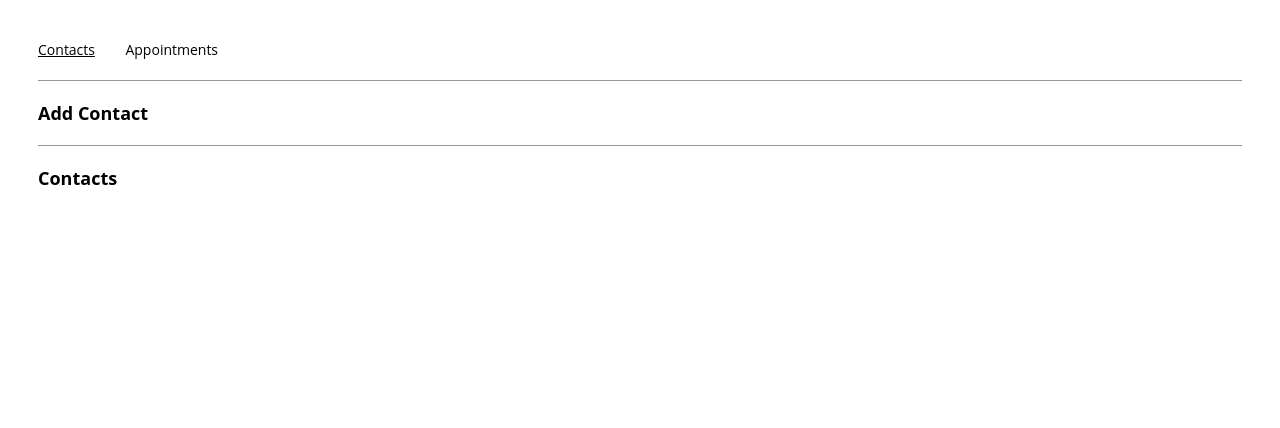
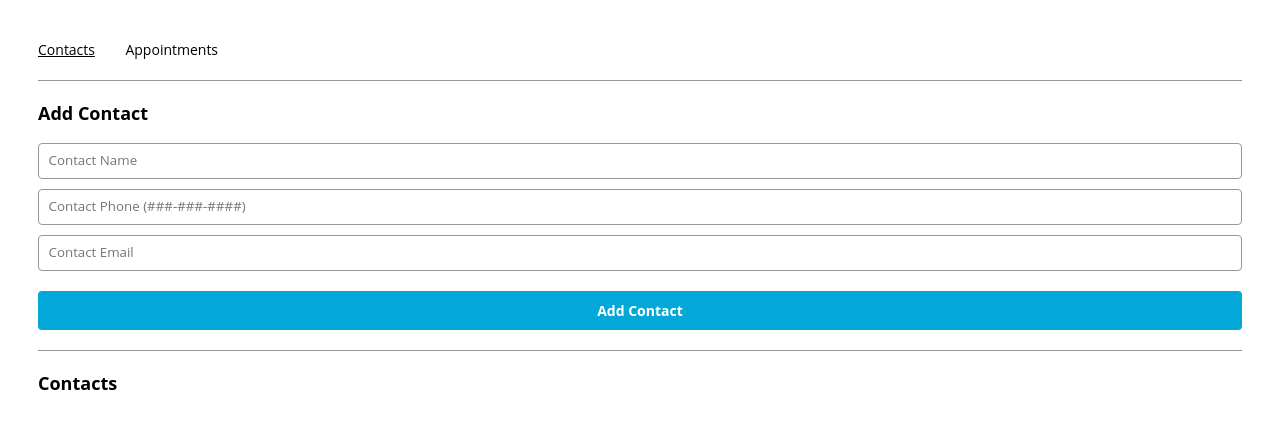
Before and after one commit to chloeharris1/appointment-planner, a React (Create React App) app: page /contacts in a window 1280 px wide. Shown: the top 428 px of the page. Built offline with nearby package versions, Linux system fonts and the light colour scheme.

Commit message:
Fourth task, Contact Form complete

```diff
--- a/src/components/contactForm/ContactForm.js
+++ b/src/components/contactForm/ContactForm.js
@@ -10,6 +10,50 @@ export const ContactForm = ({
   handleSubmit
 }) => {
   return (
-    ContactForm
+    /* Passing callback function via props
+       for handling the form submission*/
+    <form onSubmit={handleSubmit}>
+      <label>
+        <input
+        type='text'
+        name='name'
+        /* Value attribute set to the
+           associated variable via props */
+        value={name}
+        /* onChange set to a callback function that
+           passes e.target.value to the associated
+           setter function from props */
+        onChange={(e) => setName(e.target.value)}
+        placeholder='Contact Name'
+        required
+        />
+      </label>
+      <br />
+      <label>
+        <input
+        type='tel'
+        name='phone'
+        value={phone}
+        onChange={(e) => setPhone(e.target.value)}
+        placeholder='Contact Phone (###-###-####)'
+        required
+        // Regex for US phone numbers
+        pattern='[1-9][0-9]{2}-[1-9][0-9]{2}-[0-9]{4}'
+        />
+      </label>
+      <br />
+      <label>
+        <input
+        type='email'
+        name='email'
+        value={email}
+        onChange={(e) => setEmail(e.target.value)}
+        placeholder='Contact Email'
+        required
+        />
+      </label>
+      <br />
+      <input type='submit' value='Add Contact'/>
+    </form>
   );
 };
```
